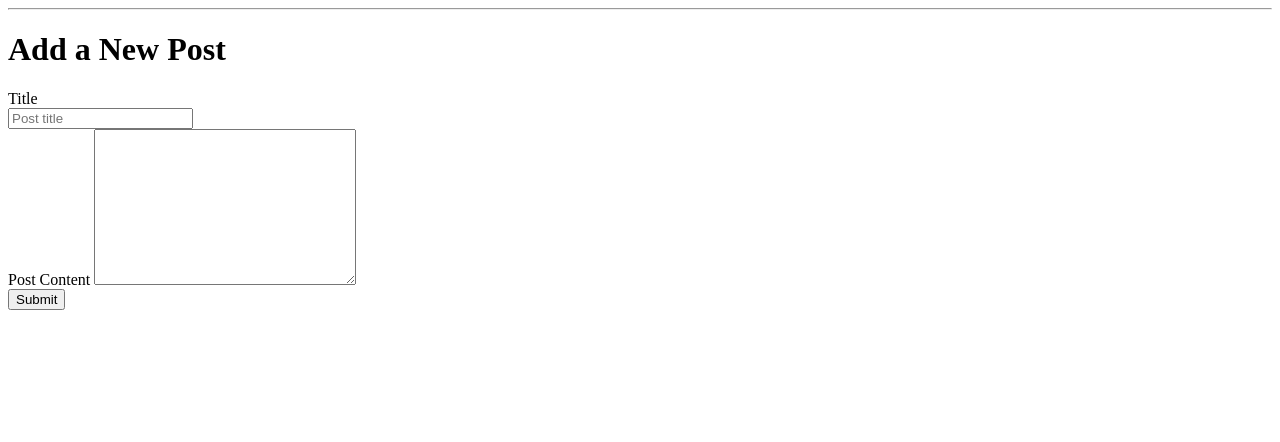
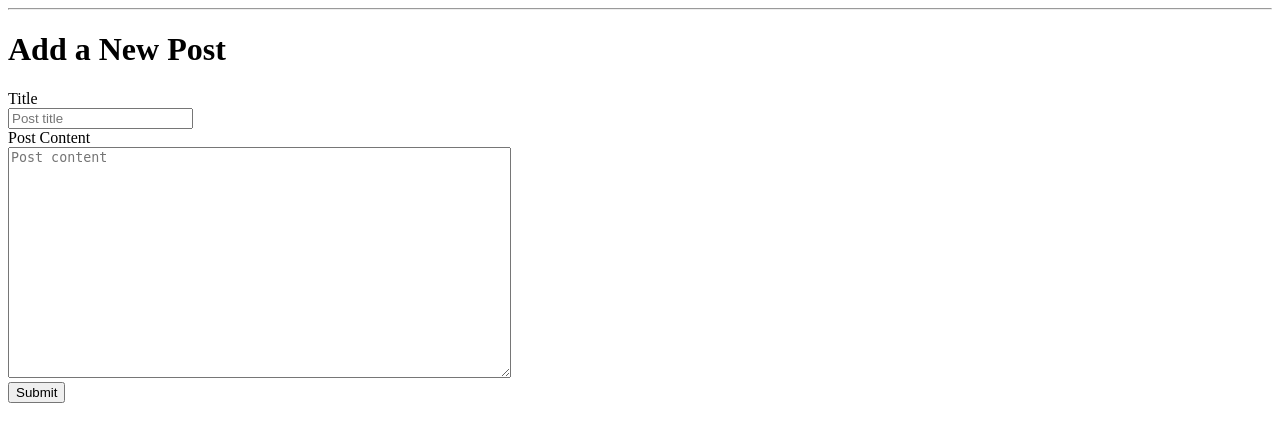
Before and after one commit to Kenneth732/FlaskSQL-data, a Flask app: page /create/ in a window 1280 px wide. Shown: the part 63-505 px from the top of the page. Run offline with Flask 3, Linux system fonts and the light colour scheme.

Commit message:
base.html

```diff
--- a/app.py
+++ b/app.py
@@ -1,3 +1,5 @@
+
+
 import sqlite3
 from flask import Flask, render_template, redirect, url_for, flash, request
 
--- a/templates/create.html
+++ b/templates/create.html
@@ -1,19 +1,25 @@
+
+
 {% extends 'base.html' %}
 
 {% block content %}
-    <h1>{% block title %} Add a New Post {% endblock %} </h1>
-    <form action="" method="post">
+    <h1>{% block title %} Add a New Post {% endblock %}</h1>
+    <form method="post">
         <label for="title">Title</label>
         <br>
-        <input type="text"
-        value="{{ request.form['title'] }}"
-         placeholder="Post title">
-         <br>
+        <input type="text" name="title"
+               placeholder="Post title"
+               value="{{ request.form['title'] }}"></input>
+        <br>
 
-         <label for="content">Post Content</label>
-         <textarea name="content" cols="30" rows="10">{{ request.form['content'] }}</textarea>
-         <br>
-         <button type="submit">Submit</button>
+        <label for="content">Post Content</label>
+        <br>
+        <textarea name="content"
+                  placeholder="Post content"
+                  rows="15"
+                  cols="60"
+                  >{{ request.form['content'] }}</textarea>
+        <br>
+        <button type="submit">Submit</button>
     </form>
-
 {% endblock %}
```
Also changed, not shown: database.db.
